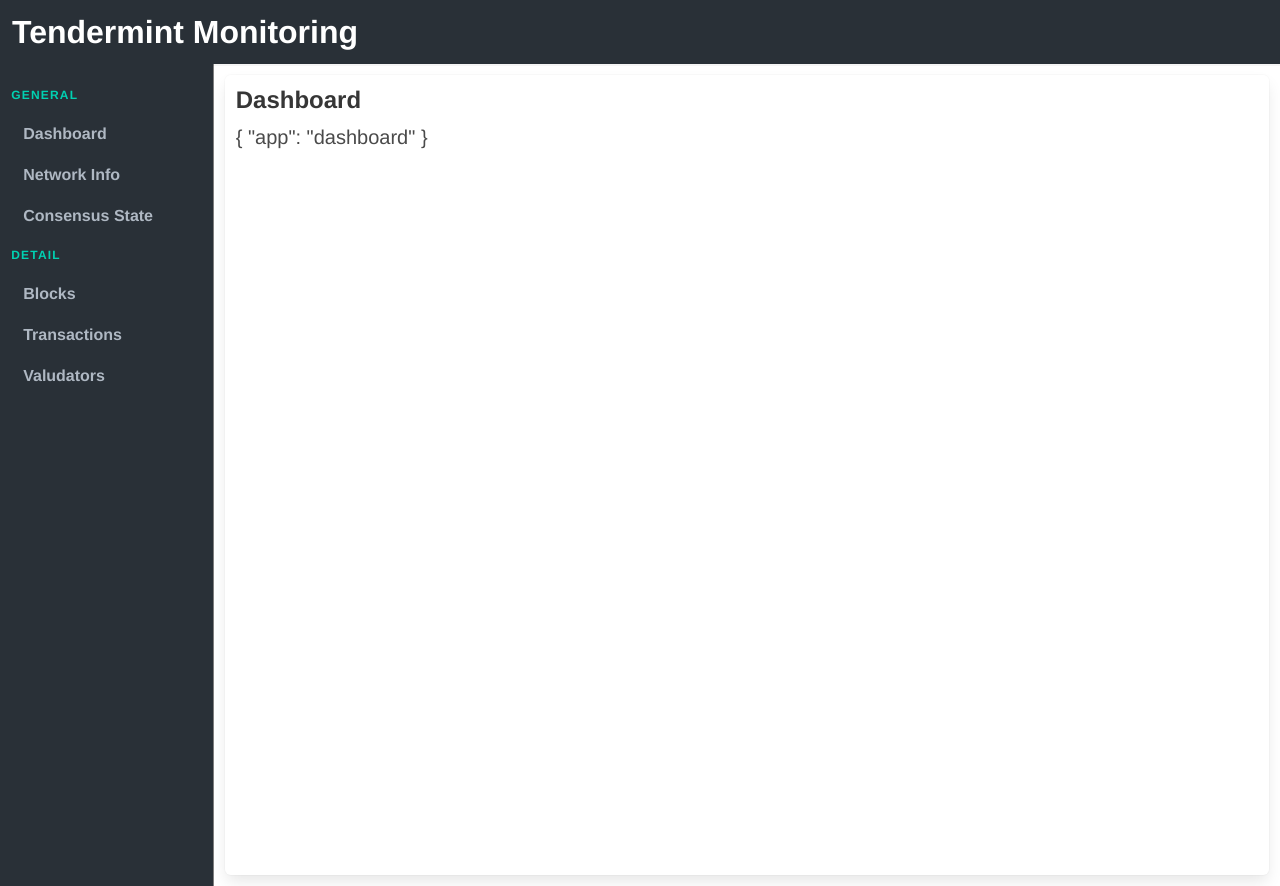
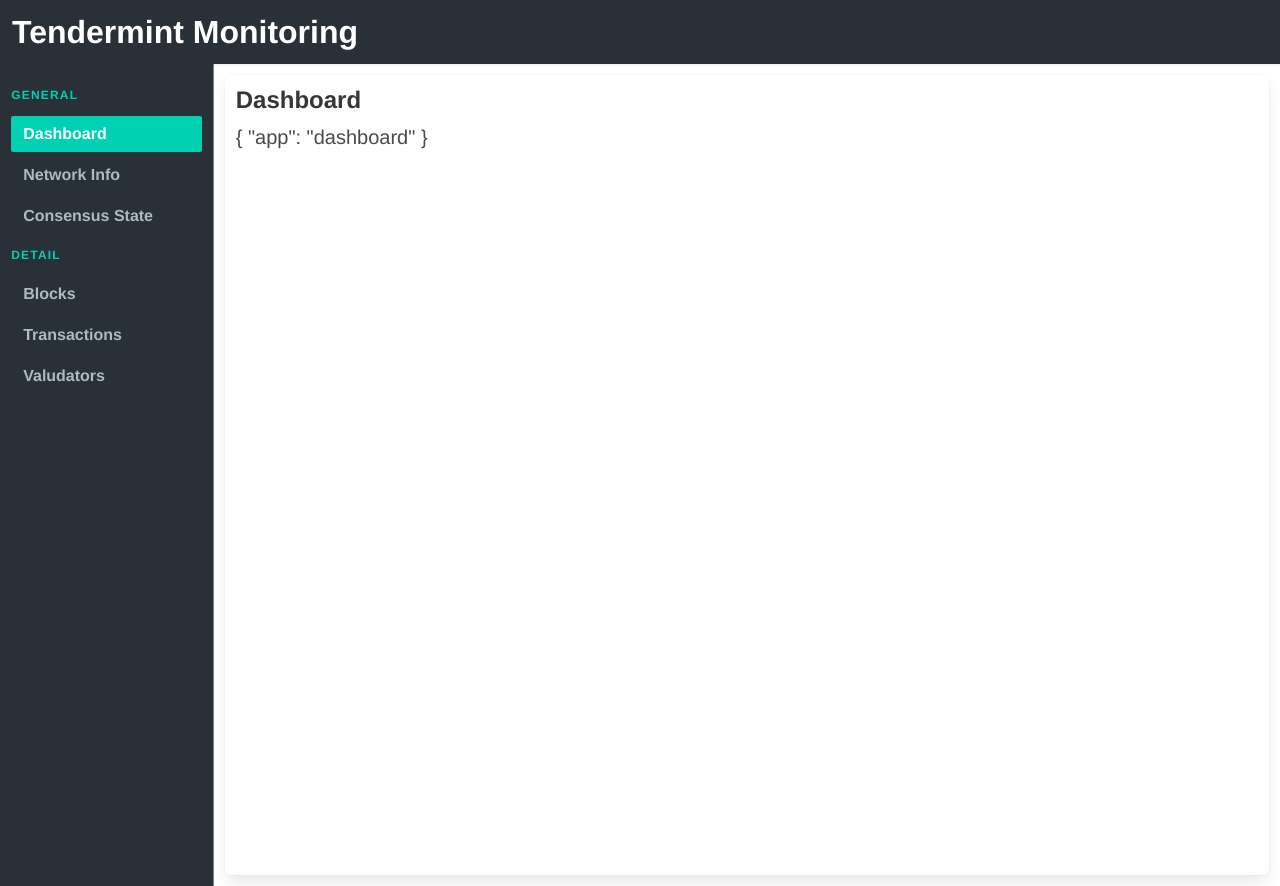
Before and after one commit to internet-com/tendermint-monitoring, a Vue app: page /1 in a window 1280 px wide. Built offline with nearby package versions, Linux system fonts and the light colour scheme.

Commit message:
fix prop type error

```diff
--- a/src/components/elements/Panel.vue
+++ b/src/components/elements/Panel.vue
@@ -1,5 +1,5 @@
 <template>
-  <div class="panel" v-bind:class="{ 'is-full-page' : isFullPage }">
+  <div class="panel" :class="{ 'is-full-page' : isFullPage }">
     <div v-if="header" class="panel-header">
       <h1 class="title is-4">{{ header }}</h1>
     </div>
--- a/src/components/menu/MonitoringMenu.vue
+++ b/src/components/menu/MonitoringMenu.vue
@@ -6,7 +6,7 @@
       </p>
       <ul class="menu-list">
         <li v-for="(item, index) in generalMenu" :key="index">
-          <a>{{ capitalize(item) }}</a>
+          <a :class="{ 'is-active' : item === currentApp }">{{ capitalize(item) }}</a>
         </li>
       </ul>
 
@@ -15,7 +15,7 @@
       </p>
       <ul class="menu-list">
         <li v-for="(item, index) in detailMenu" :key="index">
-          <a>{{ capitalize(item) }}</a>
+          <a :class="{ 'is-active' : item === currentApp }">{{ capitalize(item) }}</a>
         </li>
       </ul>
     </aside>
@@ -30,17 +30,18 @@
       detailMenu: ['blocks', 'transactions', 'valudators'],
     };
   },
+  computed: {
+    currentApp() {
+      return this.$store.state.app;
+    },
+  },
   methods: {
     capitalize(str) {
       const strArray = str.split('-');
       for (let i = 0; i < strArray.length; i += 1) {
-        strArray[i] = this.upper(strArray[i]);
+        strArray[i] = strArray[i].charAt(0).toUpperCase().concat(strArray[i].substr(1));
       }
-
       return strArray.join(' ');
-    },
-    upper(str) {
-      return str.charAt(0).toUpperCase().concat(str.substr(1));
     },
   },
 };
--- a/src/components/monitoring/Monitoring.vue
+++ b/src/components/monitoring/Monitoring.vue
@@ -1,8 +1,5 @@
 <template>
-  <panel
-    is-full-page=true
-    header='Dashboard' >
-
+  <panel is-full-page header='Dashboard'>
     <dashboard slot="body"></dashboard>
   </panel>
 </template>
--- a/src/store/index.js
+++ b/src/store/index.js
@@ -1,6 +1,5 @@
 import Vue from 'vue';
 import Vuex from 'vuex';
-import axios from 'axios';
 
 Vue.use(Vuex);
 
```
